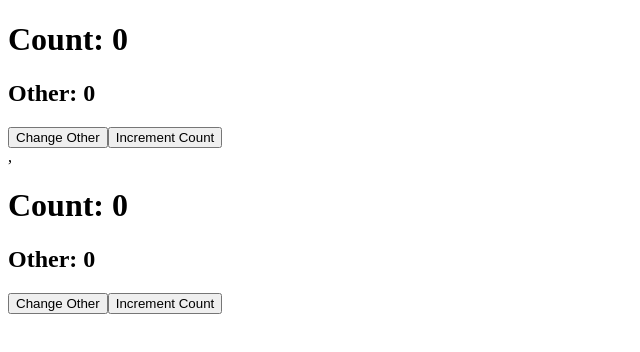
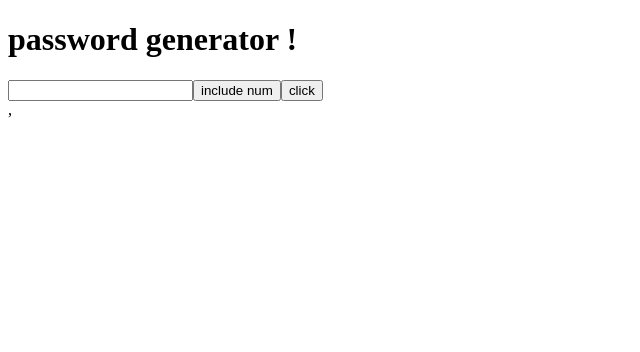
Before and after one commit to MinhajZaheer97/SAYLANI-MASS-IT-COURSE, a React (Vite) app in the folder MODULE 3/chai aur code/password-generator(useEffect-useRef-useCallback)/: page / in a window 1280 px wide. Shown: the top 352 px of the page, without its empty margins (0-640 px from the left). Built offline with nearby package versions, Linux system fonts and the light colour scheme.

Commit message:
created a random password generator with use callback hook

```diff
--- a/MODULE 3/chai aur code/password-generator(useEffect-useRef-useCallback)/src/AppNoCallback.jsx
+++ b/MODULE 3/chai aur code/password-generator(useEffect-useRef-useCallback)/src/AppNoCallback.jsx
@@ -1,30 +1,48 @@
-import { useState } from 'react'
+import { useState, useCallback } from 'react'
 
 function App() {
-    const [count, setCount] = useState(0)
-    const [other, setOther] = useState(0)
 
-    // Without useCallback, a NEW function instance is created on every render.
-    const incrementCount = () => {
-        setCount(c => c + 1)
-    }
+    const [length, setLength] = useState(8)
+    const [numbers, setNumbers] = useState(false)
+    const [characters, setCharacters] = useState(false)
+    const [passGen, setPassGen] = useState("")
 
+    const randomPass = useCallback(() => {
+
+        let pass;
+        let char = "ABCDEFGHIJKLMNOPQRSTUVWXYZabcdefghijklmnopqrstuvwxyz"
+        let password = "";
+
+        if (numbers) {
+            char += "0123456789"
+        }
+
+        if (characters) {
+            char += "!@#$%^&*()_+"
+        }
+
+        for (let i = 1; i <= length; i++) {
+            pass = Math.floor(Math.random() * char.length)
+            password += char.charAt(pass)
+        }
+        // console.log(password);
+        setPassGen(password)
+    }, [length, numbers, characters ])
     return (
         <div>
-            <h1>Count: {count}</h1>
-            <h2>Other: {other}</h2>
+            <h1>
+                password generator !
+            </h1>
+            <input type="text" value={passGen} readOnly />
+            <button onClick={()=>{
+                setNumbers((prev) => !prev)
+                randomPass()
+                console.log(numbers);
 
-            <button onClick={() => setOther(other + 1)}>Change Other</button>
-
-            {/* CounterButton re-renders every time App renders */}
-            <CounterButton onClick={incrementCount} />
+                }}>include num</button>
+            <button onClick={randomPass}>click</button>
         </div>
     )
 }
 
-const CounterButton = ({ onClick }) => {
-    console.log('CounterButton re-rendered')
-    return <button onClick={onClick}>Increment Count</button>
-}
-
 export default App
--- a/MODULE 3/chai aur code/password-generator(useEffect-useRef-useCallback)/src/main.jsx
+++ b/MODULE 3/chai aur code/password-generator(useEffect-useRef-useCallback)/src/main.jsx
@@ -8,6 +8,6 @@ import Callbackhook from './Callbackhook.jsx'
 createRoot(document.getElementById('root')).render(
   <StrictMode>
     <App />,
-    <Callbackhook />
+    {/* <Callbackhook /> */}
   </StrictMode>
 )
```
